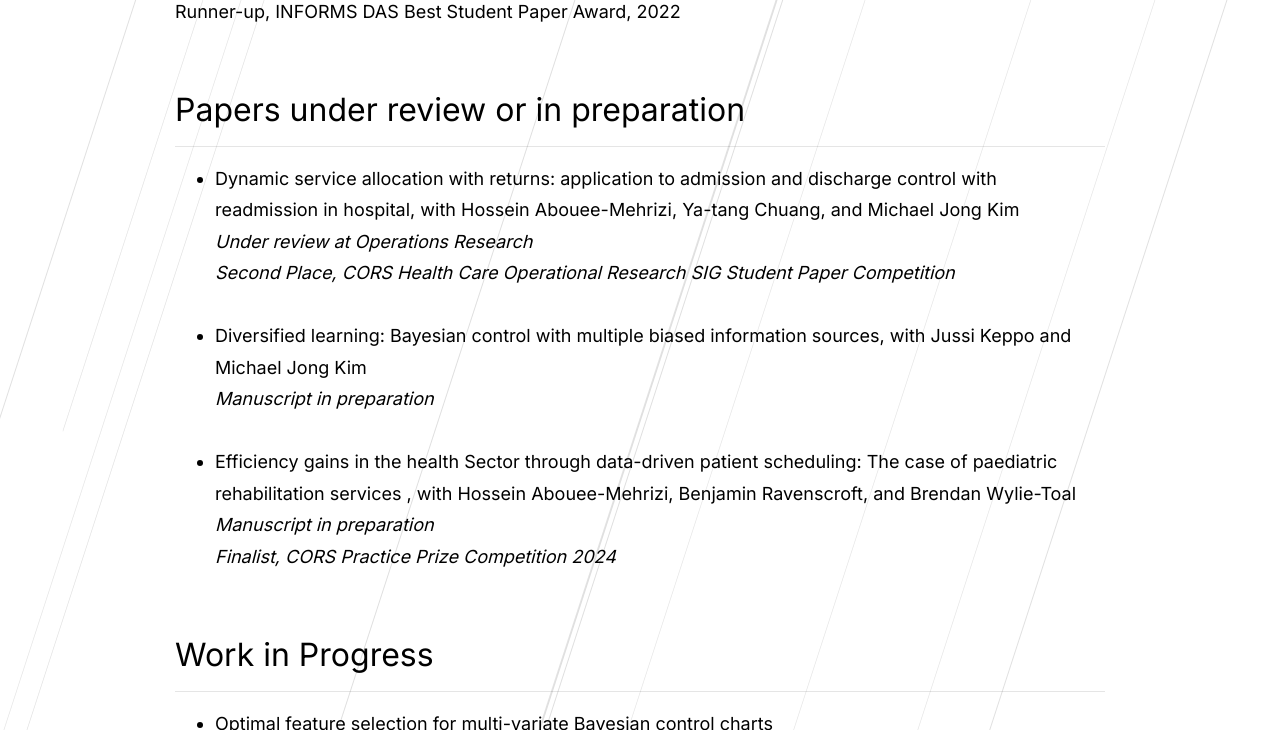
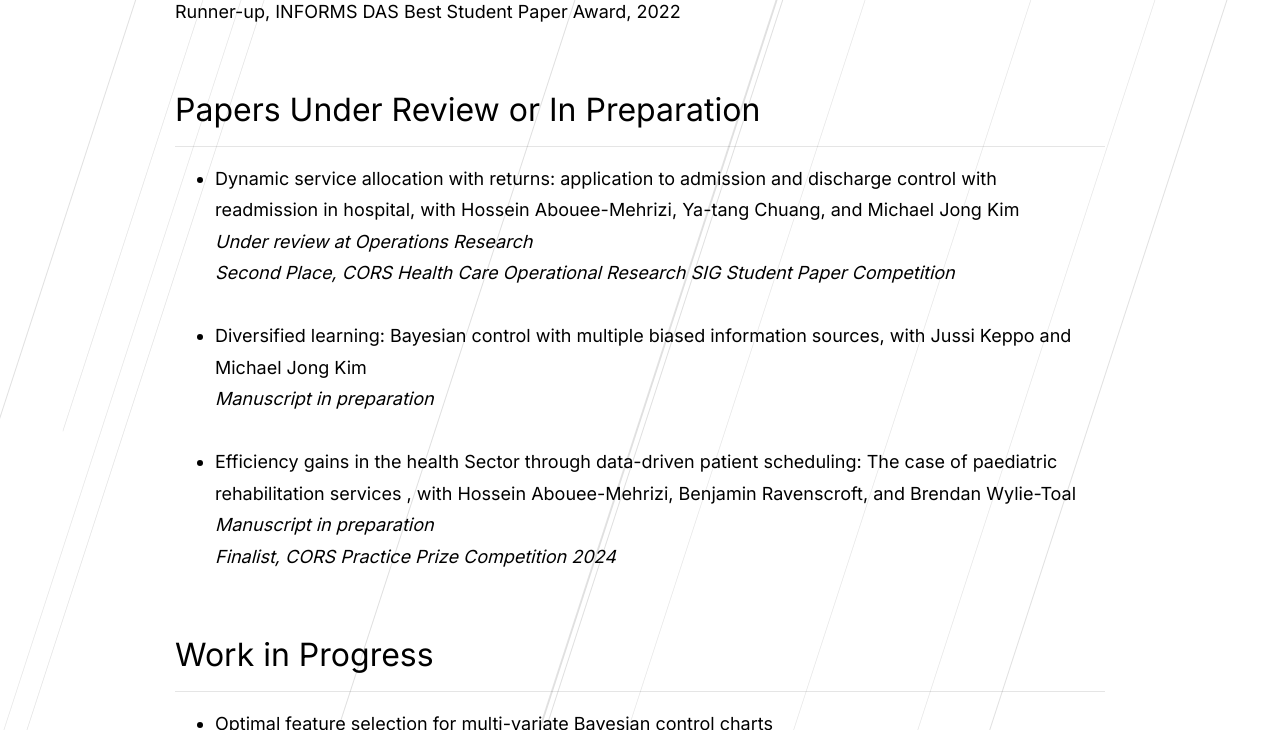
Before and after one commit to xyz2023ca/xyz2023ca.github.io, a Jekyll site: the page built from _pages/publications.md, in a window 1280 px wide and 900 px high, scrolled down 695 px, cut to the strip 170-900 px from the top of the window. Built offline with Jekyll 4.4.1, drawn with Linux system fonts in a browser that asks for light colours; comment, search, counter and statistics services are not loaded; a style sheet for code colours, icons or effects is not loaded.

```diff
--- a/_pages/publications.md
+++ b/_pages/publications.md
@@ -28,7 +28,7 @@ Runner-up, INFORMS DAS Best Student Paper Award, 2022
 
 
 <div class="working-papers">
-    <h2> Papers under review or in preparation </h2>
+    <h2> Papers Under Review or In Preparation </h2>
   <hr>
       <ul>
         <li>
```
